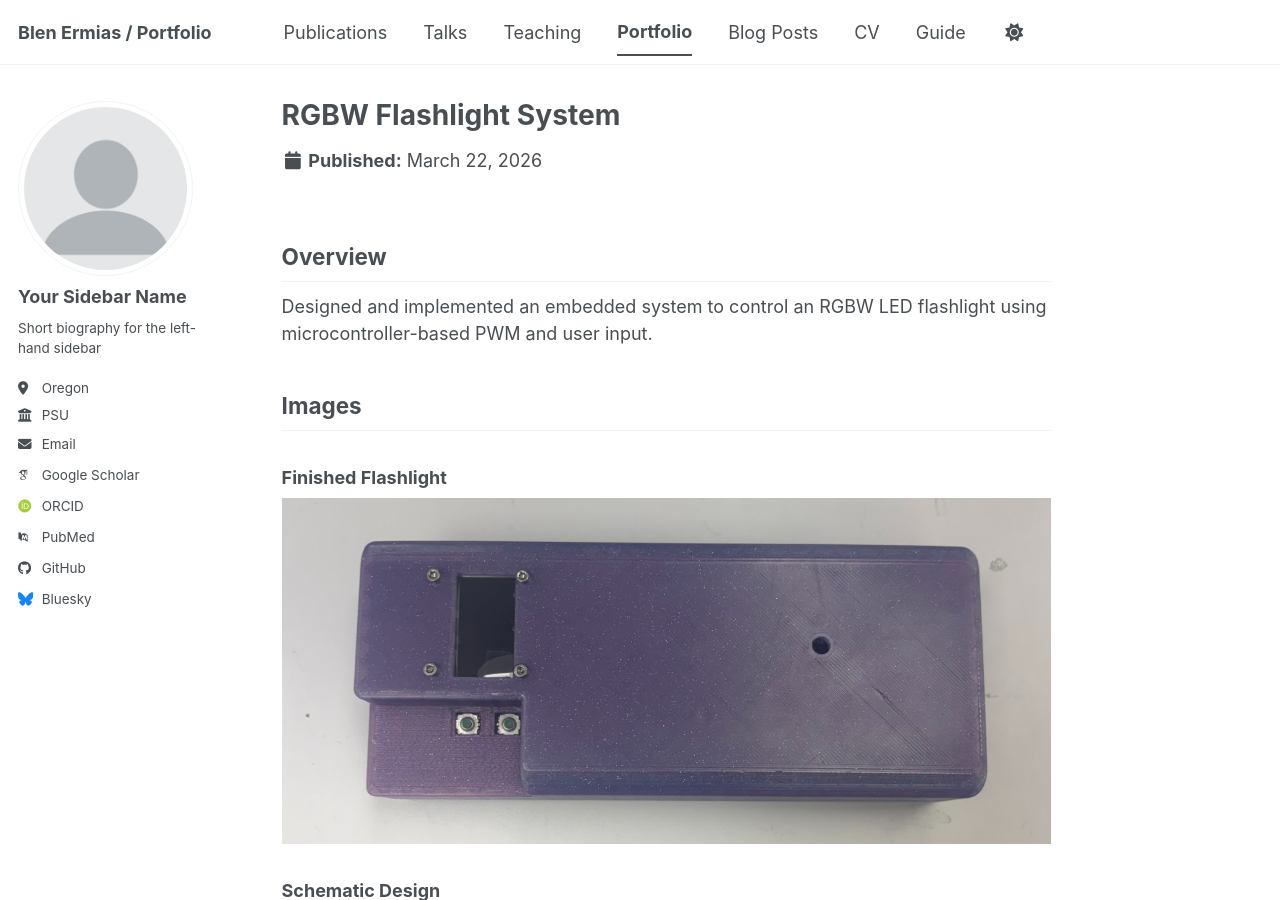
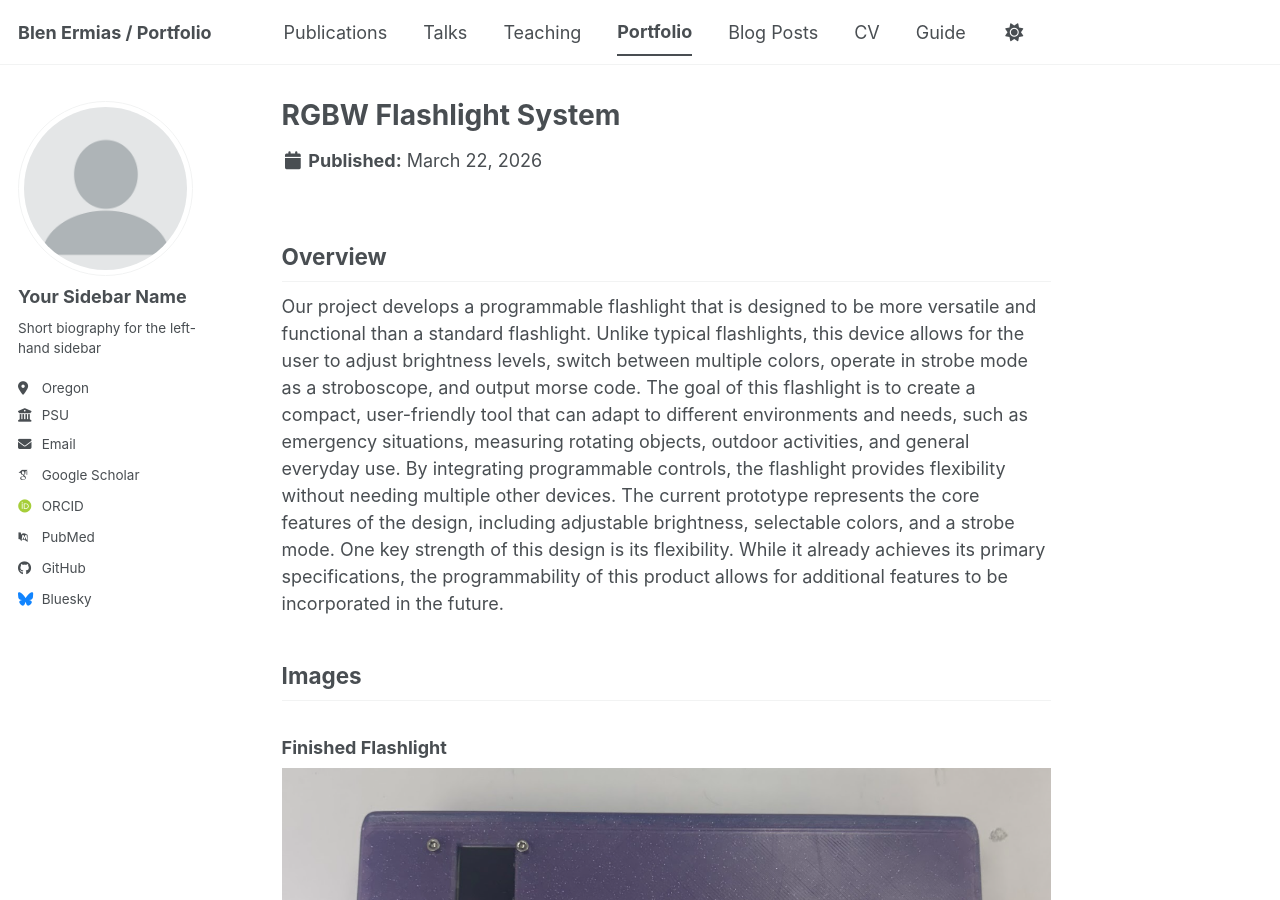
Before and after one commit to Blen-E/Blen-E.github.io, a Jekyll site: the page built from _portfolio/flashlight.md, in a window 1280 px wide and 900 px high. Built offline with Jekyll 4.4.1, drawn with Linux system fonts in a browser that asks for light colours; some web fonts are replaced; a script bundle is joined from its source files by our own code; library files that are not in the unit come from our copies; some of the changed text lies outside the part shown.

Commit message:
Update overview of flashlight.md

```diff
--- a/_portfolio/flashlight.md
+++ b/_portfolio/flashlight.md
@@ -4,7 +4,10 @@ collection: portfolio
 ---
 
 ## Overview
-Designed and implemented an embedded system to control an RGBW LED flashlight using microcontroller-based PWM and user input.
+Our project develops a programmable flashlight that is designed to be more versatile and functional than a standard flashlight. Unlike typical flashlights, this device allows for the user to adjust brightness levels, switch between multiple colors, operate in strobe mode as a stroboscope, and output morse code.
+The goal of this flashlight is to create a compact, user-friendly tool that can adapt to different environments and needs, such as emergency situations, measuring rotating objects, outdoor activities, and general everyday use. By integrating programmable controls, the flashlight provides flexibility without needing multiple other devices.
+The current prototype represents the core features of the design, including adjustable brightness, selectable colors, and a strobe mode. One key strength of this design is its flexibility. While it already achieves its primary specifications, the programmability of this product allows for additional features to be incorporated in the future.
+
 ## Images
 
 ### Finished Flashlight
@@ -45,8 +48,8 @@ Designed and implemented an embedded system to control an RGBW LED flashlight us
 ## Key Contributions
 - Developed firmware in C for LED control
 - Implemented PWM signals for color mixing
-- Integrated OLED display for user interaction
-- Used Git for version control and collaboration
+- Designed and Assempled PCBI
+- Used Git for version control and collaboration of PCB
 
 ## Technical Details
 - Language: C
```
